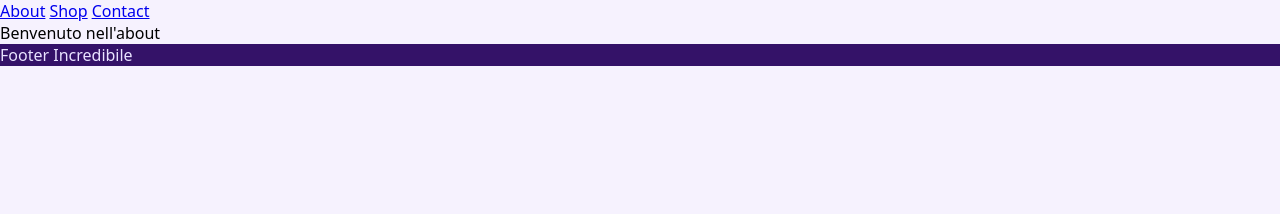
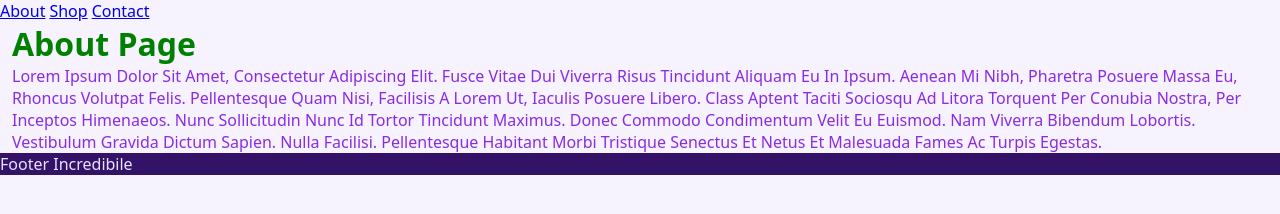
Before and after one commit to andreirosca92/Corso-Gatsbyjs-HPV4Learning, a Gatsby site: page /about in a window 1280 px wide. Built offline with nearby package versions, Linux system fonts and the light colour scheme; Gatsby itself is replaced by a stand-in of ours.

Commit message:
added modules CSS and setted

```diff
--- a/src/components/Layout.js
+++ b/src/components/Layout.js
@@ -6,7 +6,10 @@ export const Layout = ({children}) => {
   return (
     <>
         <Navbar/>
-        {children}
+        <main className="container">
+          {children}
+        </main>
+
         <Footer />
 
     </>
--- a/src/layout.css
+++ b/src/layout.css
@@ -9,3 +9,12 @@ body{
     font-family: system-ui, -apple-system, BlinkMacSystemFont, 'Segoe UI', Roboto, Oxygen, Ubuntu, Cantarell, 'Open Sans', 'Helvetica Neue', sans-serif;
     background: rgba(98, 0, 238, 0.05);
 }
+h1{
+    color: #8769fc;
+
+}
+.container{
+    max-width: 1440px;
+    width: calc(100% - 24px);
+    margin: auto;
+}
--- /dev/null
+++ b/src/modules/about.module.css
@@ -0,0 +1,10 @@
+.page{
+    color: blueviolet;
+}
+.page h1{
+    color: green;
+}
+
+.text{
+    text-transform: capitalize;
+}
--- /dev/null
+++ b/src/modules/home.module.css
@@ -0,0 +1,10 @@
+.page{
+    color: blueviolet;
+}
+.page h1{
+    color: green;
+}
+
+.text{
+    text-transform: uppercase;
+}
--- a/src/pages/about.js
+++ b/src/pages/about.js
@@ -1,9 +1,23 @@
 import React from 'react';
 import {Layout} from '../components';
-
+import * as aboutStyle from '../modules/about.module.css';
 const about = () => {
   return (
-    <Layout>Benvenuto nell'about</Layout>
+    <Layout>
+      <div className={aboutStyle.page}>
+        <h1>About Page</h1>
+        <p className={aboutStyle.text}>
+          Lorem ipsum dolor sit amet, consectetur adipiscing elit.
+          Fusce vitae dui viverra risus tincidunt aliquam eu in ipsum.
+          Aenean mi nibh, pharetra posuere massa eu, rhoncus volutpat felis.
+          Pellentesque quam nisi, facilisis a lorem ut, iaculis posuere libero.
+          Class aptent taciti sociosqu ad litora torquent per conubia nostra, per inceptos himenaeos.
+          Nunc sollicitudin nunc id tortor tincidunt maximus. Donec commodo condimentum velit eu euismod. Nam viverra bibendum lobortis.
+          Vestibulum gravida dictum sapien.
+          Nulla facilisi. Pellentesque habitant morbi tristique senectus et netus et malesuada fames ac turpis egestas.
+        </p>
+      </div>
+    </Layout>
   )
 }
 
```
Also changed, not shown: src/pages/index.js (+17 -1 lines), README.md.
